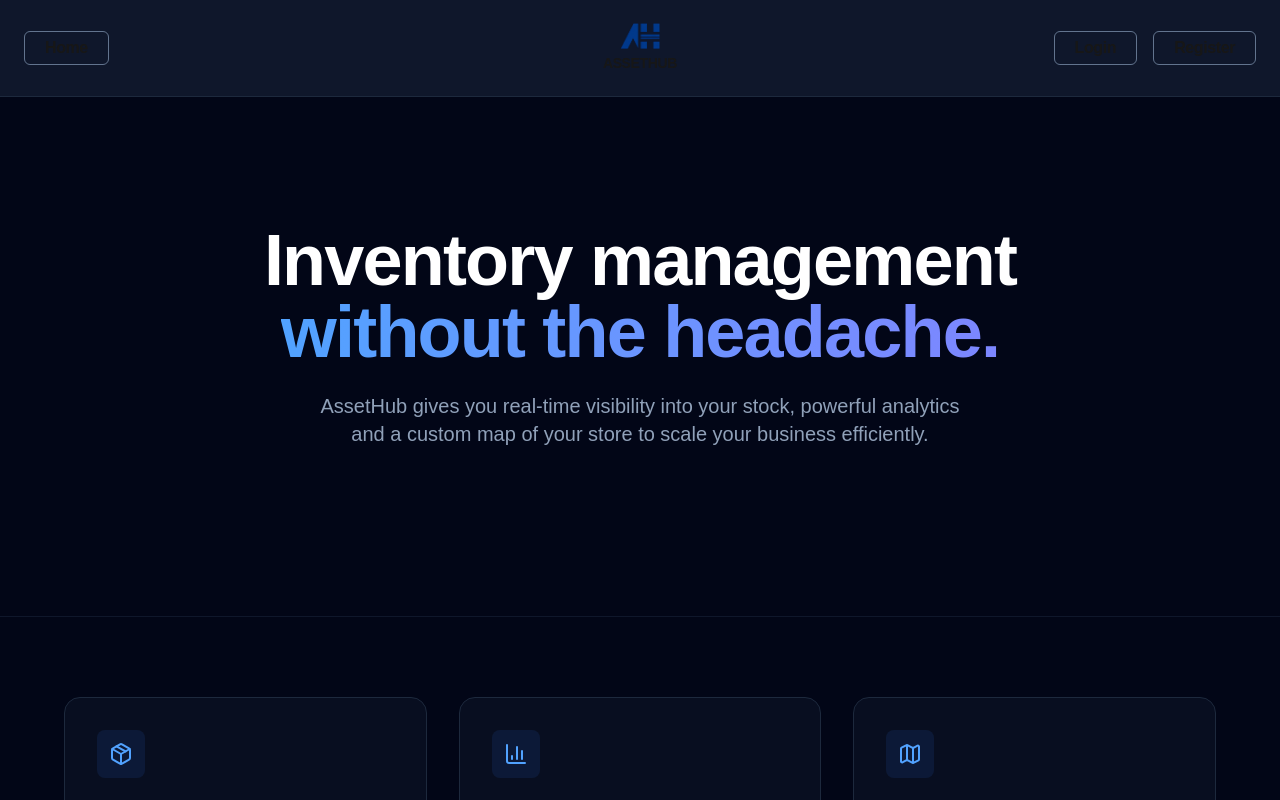
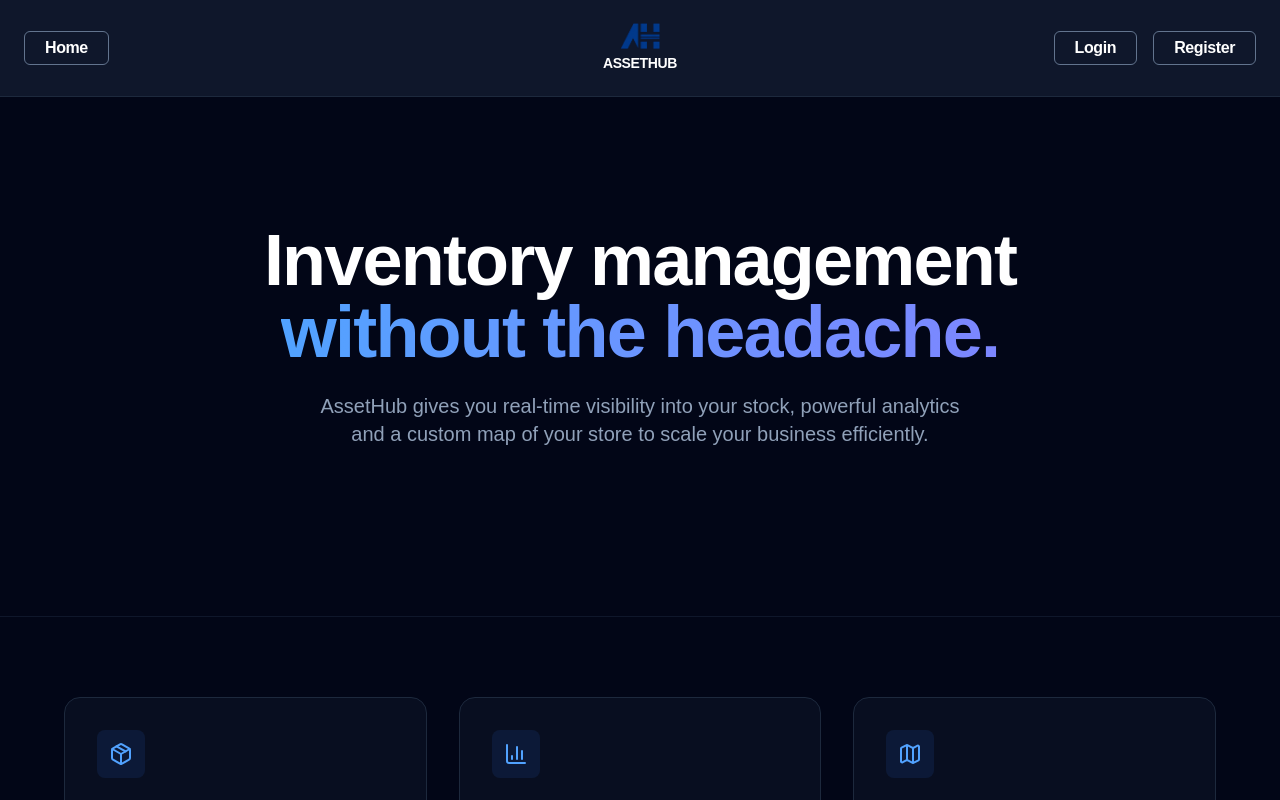
Before and after one commit to DaniDay22/AssetHub, a Next.js app in the folder frontend/: page / in a window 1280 px wide. Shown: the top 800 px of the page. Built offline with nearby package versions, Linux system fonts and the light colour scheme.

Commit message:
navbar white-text

```diff
--- a/frontend/app/components/navbar.tsx
+++ b/frontend/app/components/navbar.tsx
@@ -9,7 +9,7 @@
 
   return (
 
-        <header className="fixed top-0 left-0 right-0 z-50 bg-slate-900 border-b border-slate-800">
+        <header className="fixed top-0 left-0 right-0 z-50 bg-slate-900 border-b border-slate-800 text-white">
           <nav className="max-w-7xl mx-auto px-6 h-24 grid grid-cols-3 items-center">
 
             {user ? (
```
